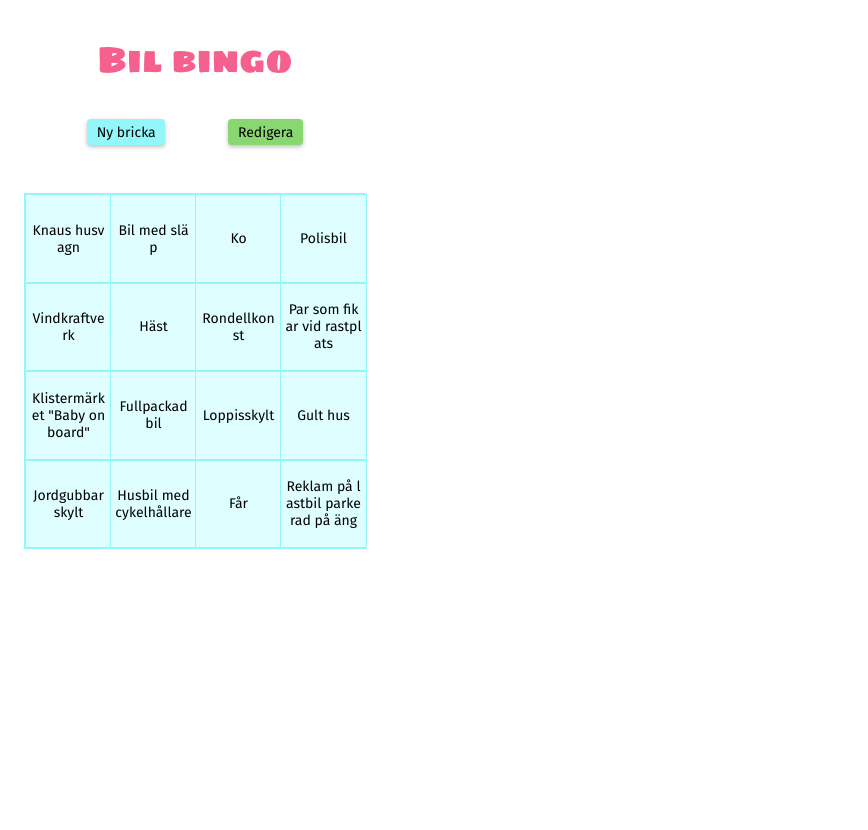
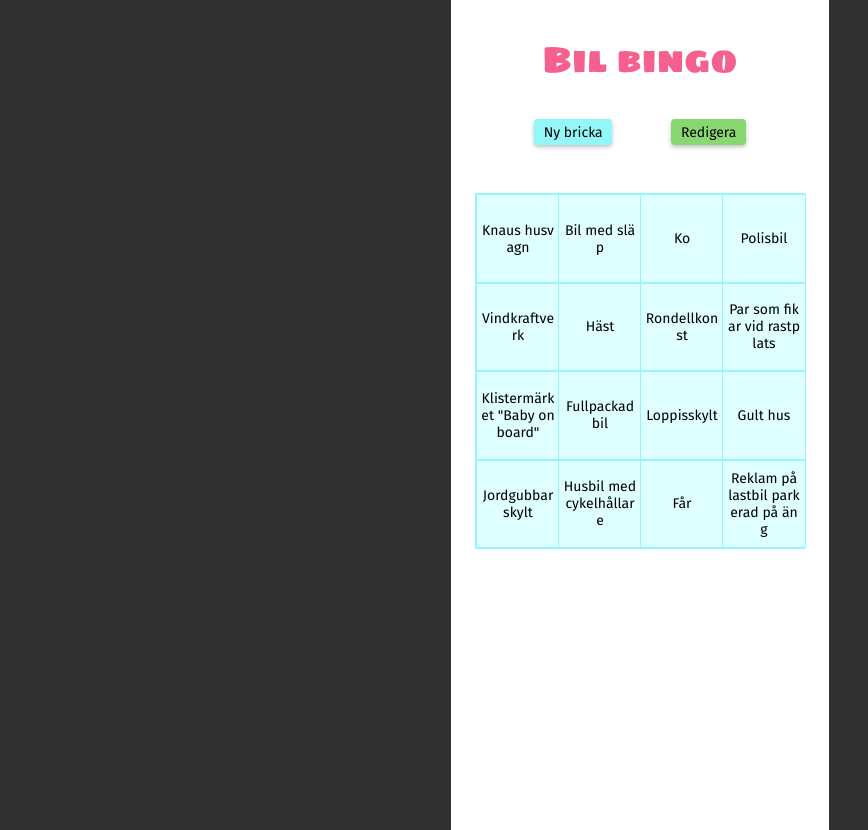
Before and after one commit to Sunse7/examination-2-car-bingo, a React (Vite) app: page /startpage in a window 1280 px wide. Shown: the whole page, without its empty margins (0-868 px from the left). Built offline with nearby package versions, Linux system fonts and the light colour scheme.

Commit message:
Centering and bg-color

```diff
--- a/src/App.scss
+++ b/src/App.scss
@@ -1,10 +1,11 @@
 #root {
   max-width: 390px;
-  min-height: 800px;
+  min-height: 100vh;
   text-align: center;
   color: black;
 }
 
 body {
   margin: 0;
+  background-color: #fff;
 }
--- a/src/index.scss
+++ b/src/index.scss
@@ -1,6 +1,9 @@
 :root {
   box-sizing: border-box;
+  display: flex;
+  justify-content: center;
   color: rgba(255, 255, 255, 0.87);
+  background-color: rgb(49, 49, 49);
   font-synthesis: none;
   text-rendering: optimizeLegibility;
   -webkit-font-smoothing: antialiased;
```
